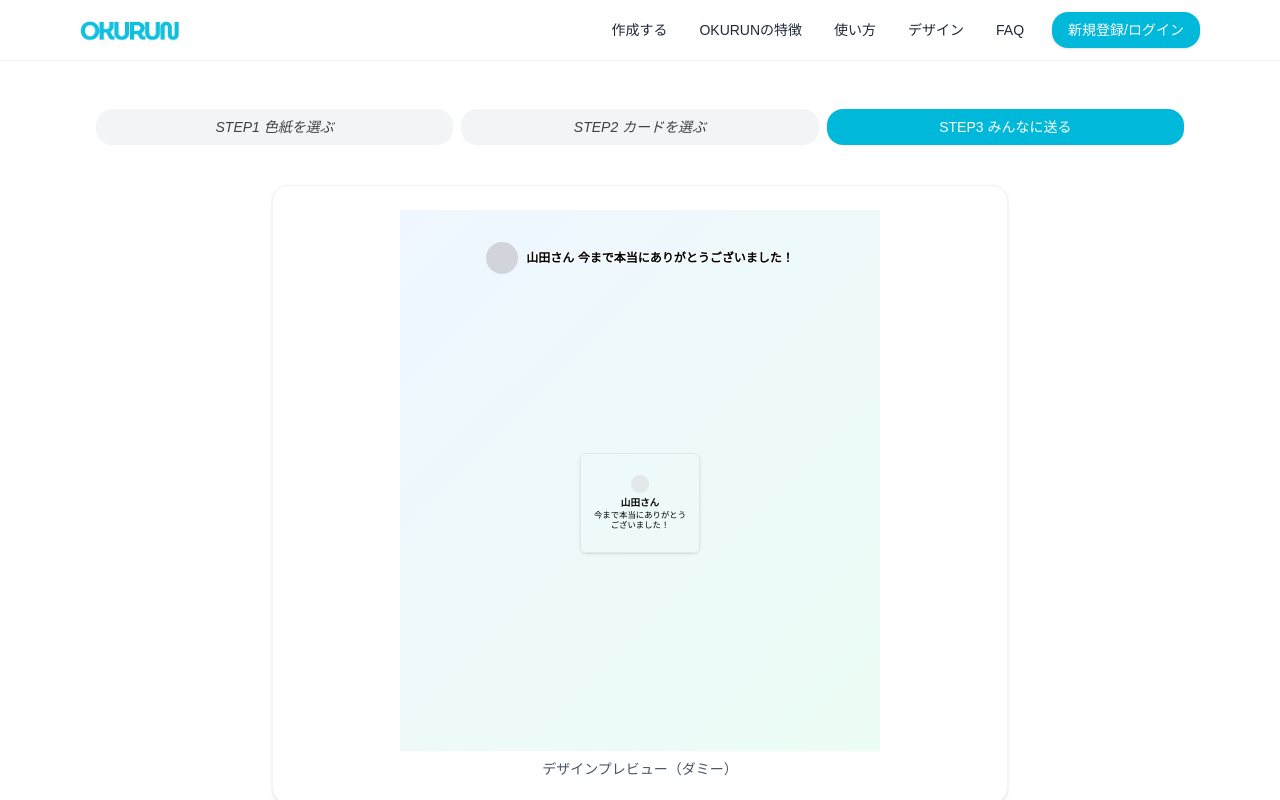
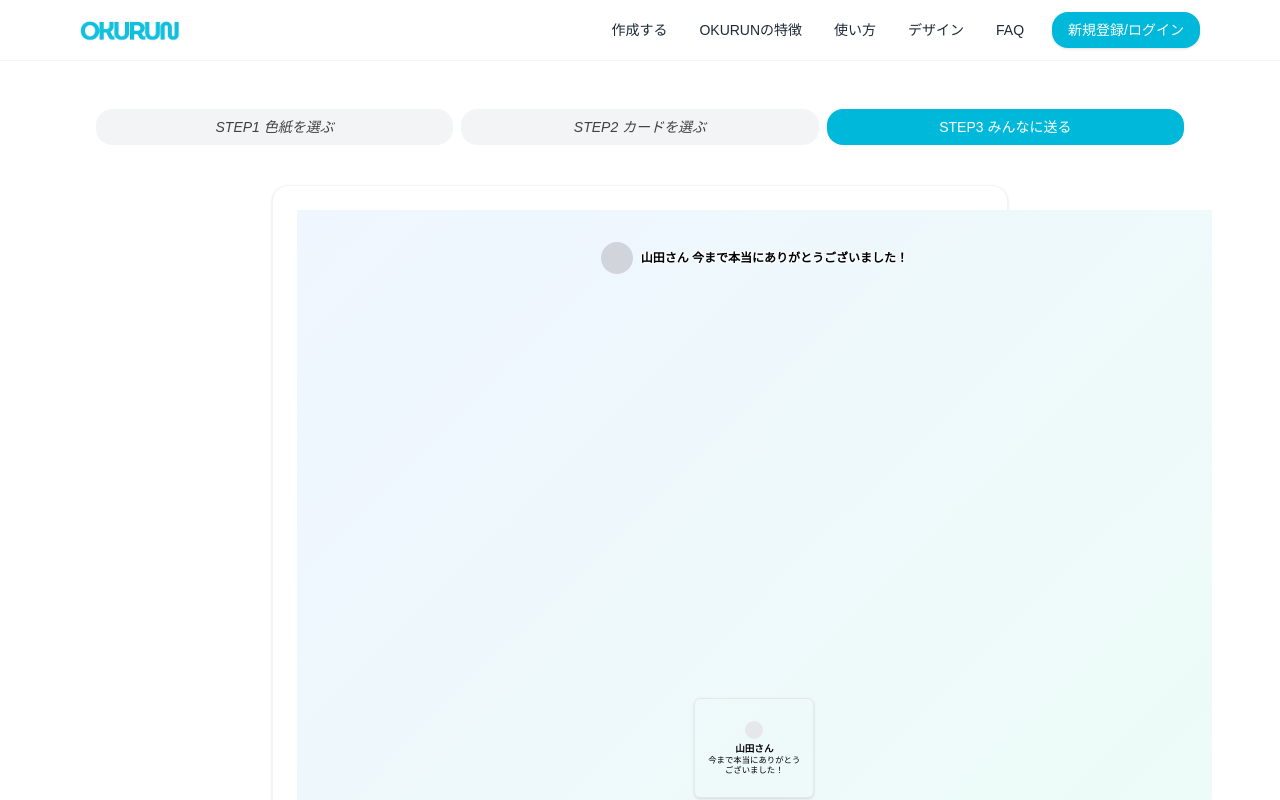
Before and after one commit to takumitennis/okurun, a Next.js app: page /share/1 in a window 1280 px wide. Shown: the top 800 px of the page. Built offline with nearby package versions, Linux system fonts and the light colour scheme.

Commit message:
feat(pdf): generate PDF at shikishi size (242x273mm) with no margins

```diff
--- a/app/share/[id]/page.tsx
+++ b/app/share/[id]/page.tsx
@@ -90,8 +90,13 @@ export default function SharePage({ params }: { params: Promise<{ id: string }>
         scrollHeight: target.scrollHeight
       });
 
+      // 色紙サイズに合わせてスケール計算（242mm × 273mm = 914px × 1032px @ 96dpi）
+      const targetWidth = 914; // 242mm in pixels at 96dpi
+      const targetHeight = 1032; // 273mm in pixels at 96dpi
+      const scale = Math.min(targetWidth / target.offsetWidth, targetHeight / target.offsetHeight, 3); // 最大3倍まで
+
       const canvas = await html2canvas(target, {
-        scale: 2,
+        scale: scale,
         useCORS: true,
         backgroundColor: "#ffffff",
         logging: false,
@@ -103,7 +108,7 @@ export default function SharePage({ params }: { params: Promise<{ id: string }>
         height: target.offsetHeight,
         scrollX: 0,
         scrollY: 0,
-        ignoreElements: (element) => {
+        ignoreElements: (element: Element) => {
           // oklabカラー関数を使っている要素をスキップ
           const computedStyle = window.getComputedStyle(element);
           const color = computedStyle.color;
@@ -113,7 +118,7 @@ export default function SharePage({ params }: { params: Promise<{ id: string }>
           }
           return false;
         },
-        onclone: (clonedDoc) => {
+        onclone: (clonedDoc: Document) => {
           console.log("Cloned document:", clonedDoc);
           const clonedTarget = clonedDoc.getElementById("yosegaki-preview");
           if (clonedTarget) {
@@ -148,9 +153,19 @@ export default function SharePage({ params }: { params: Promise<{ id: string }>
 
       console.log("PDFを作成中...");
       const imgData = canvas.toDataURL("image/png", 1.0);
-      const orientation = canvas.width > canvas.height ? "l" : "p";
-      const pdf = new jsPDF({ orientation, unit: "px", format: [canvas.width, canvas.height] });
-      pdf.addImage(imgData, "PNG", 0, 0, canvas.width, canvas.height, undefined, "FAST");
+
+      // 色紙サイズ（24.2cm × 27.3cm）でPDFを作成
+      const shikishiWidth = 242; // mm
+      const shikishiHeight = 273; // mm
+
+      const pdf = new jsPDF({
+        orientation: "portrait",
+        unit: "mm",
+        format: [shikishiWidth, shikishiHeight]
+      });
+
+      // キャンバスを色紙サイズに合わせて配置（余白なし）
+      pdf.addImage(imgData, "PNG", 0, 0, shikishiWidth, shikishiHeight, undefined, "FAST");
 
       console.log("PDFを保存中...");
       pdf.save(`okurun_${id}.pdf`);
--- a/components/board/PreviewBoard.tsx
+++ b/components/board/PreviewBoard.tsx
@@ -135,7 +135,18 @@ export default function PreviewBoard({ src, cardType, bannerText = "", messages
   const layout = getCardLayout(Math.min(totalMessageCount, 20));
 
   return (
-    <div className="relative mx-auto w-full max-w-[480px] aspect-[242/273] bg-white" style={{ minHeight: '273px' }}>
+    <div
+      id="yosegaki-preview"
+      className="relative mx-auto bg-white"
+      style={{
+        width: '242mm',
+        height: '273mm',
+        minWidth: '242mm',
+        minHeight: '273mm',
+        maxWidth: '100vw', // 画面幅を超えないように
+        maxHeight: '100vh' // 画面高さを超えないように
+      }}
+    >
       {src ? (
         // eslint-disable-next-line @next/next/no-img-element
         <img
```
